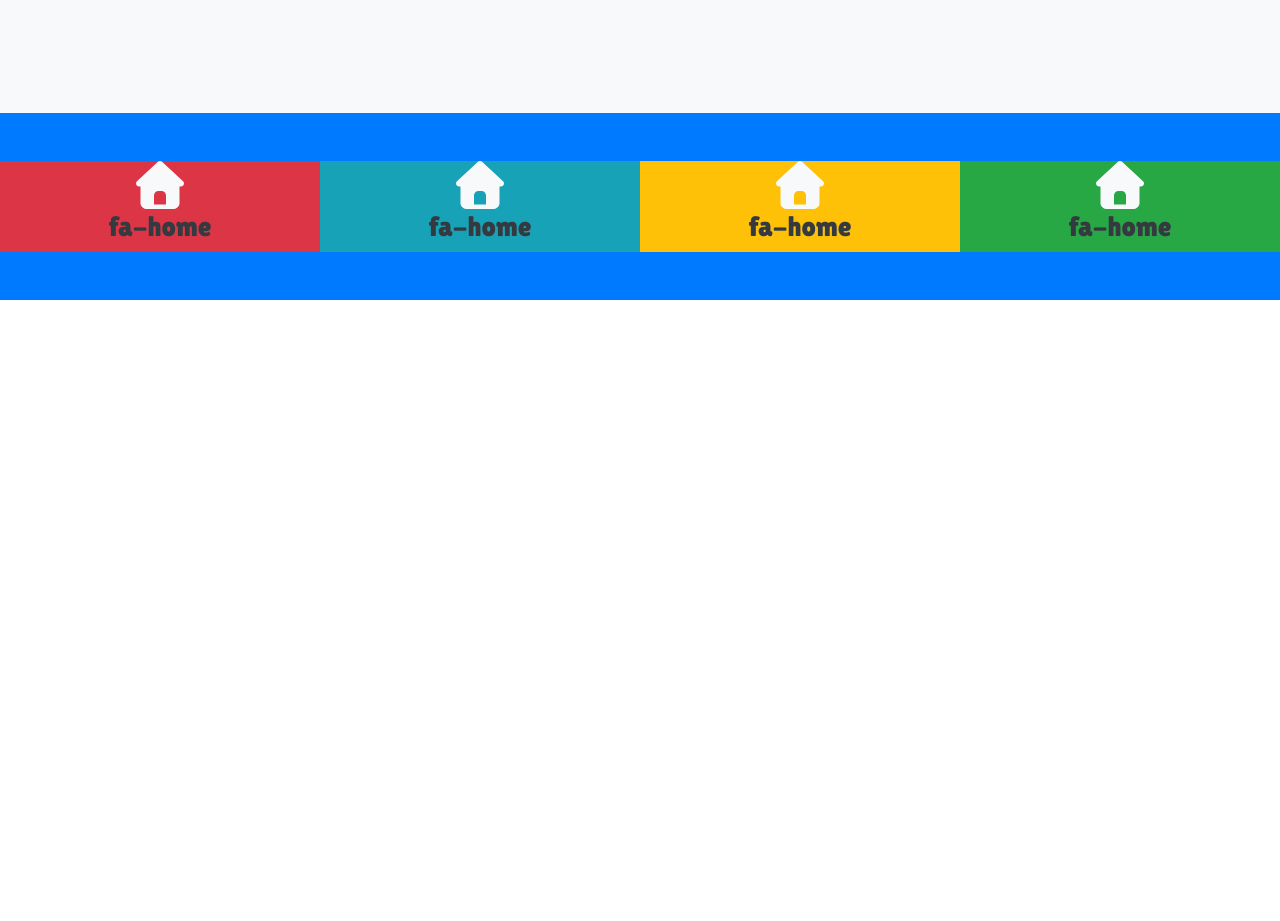
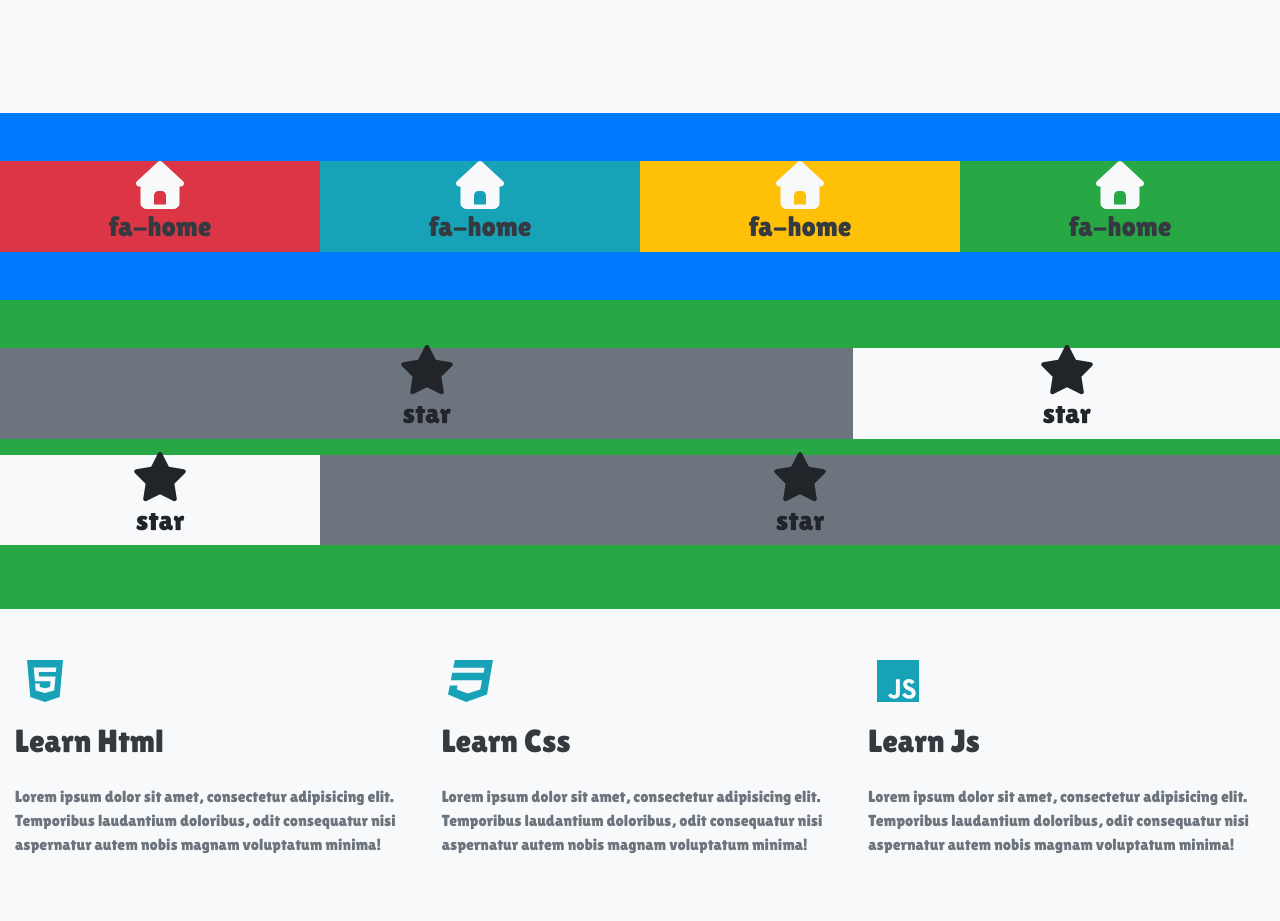
Before and after one commit to mistyhippo/bootstrap4-template, a plain HTML site: page start.html in a window 1280 px wide. Shown: the part 2081-3002 px from the top of the page. Before the commit the page ends 2381 px from the top, so only its background shows below. Drawn offline with Linux system fonts and the light colour scheme.

Commit message:
add columns that adjust based on screen size

```diff
--- a/start.html
+++ b/start.html
@@ -139,6 +139,70 @@
         </div>
       </div>
     </section>
+    <!-- end of first grid-->
+    <section class="bg-success py-5">
+      <div class="container-fluid">
+        <div class="row">
+          <div class="col-8 bg-secondary mb-3 text-center">
+            <i class="fas fa-star fa-3x"></i>
+            <h3>star</h3>
+          </div>
+          <div class="col-4 bg-light mb-3 text-center">
+            <i class="fas fa-star fa-3x"></i>
+            <h3>star</h3>
+          </div>
+          <div class="col-3 bg-light mb-3 text-center">
+            <i class="fas fa-star fa-3x"></i>
+            <h3>star</h3>
+          </div>
+          <div class="col-9 bg-secondary mb-3 text-center">
+            <i class="fas fa-star fa-3x"></i>
+            <h3>star</h3>
+          </div>
+        </div>
+      </div>
+    </section>
+    <!-- end of second grid-->
+    <section class="bg-light py-5">
+      <div class="container-fluid">
+        <div class="row">
+          <!--single column-->
+          <div class="col-md-4">
+            <i class="fab fa-html5 fa-3x text-info"></i>
+            <h2 class="text-capitalize text-dark py-3">learn html</h2>
+            <p class="text-muted">
+              Lorem ipsum dolor sit amet, consectetur adipisicing elit.
+              Temporibus laudantium doloribus, odit consequatur nisi aspernatur
+              autem nobis magnam voluptatum minima!
+            </p>
+          </div>
+          <!-- end of single column-->
+          <!--single column-->
+          <div class="col-md-4">
+            <i class="fab fa-css3 fa-3x text-info"></i>
+            <h2 class="text-capitalize text-dark py-3">learn css</h2>
+            <p class="text-muted">
+              Lorem ipsum dolor sit amet, consectetur adipisicing elit.
+              Temporibus laudantium doloribus, odit consequatur nisi aspernatur
+              autem nobis magnam voluptatum minima!
+            </p>
+          </div>
+          <!-- end of single column-->
+          <!--single column-->
+          <div class="col-md-4">
+            <i class="fab fa-js fa-3x text-info"></i>
+            <h2 class="text-capitalize text-dark py-3">learn Js</h2>
+            <p class="text-muted">
+              Lorem ipsum dolor sit amet, consectetur adipisicing elit.
+              Temporibus laudantium doloribus, odit consequatur nisi aspernatur
+              autem nobis magnam voluptatum minima!
+            </p>
+          </div>
+          <!-- end of single column-->
+        </div>
+      </div>
+    </section>
+
     <!-- jquery-->
     <script src="./js/jquery-3.5.1.min.js"></script>
     <!--bootstrap js-->
```
